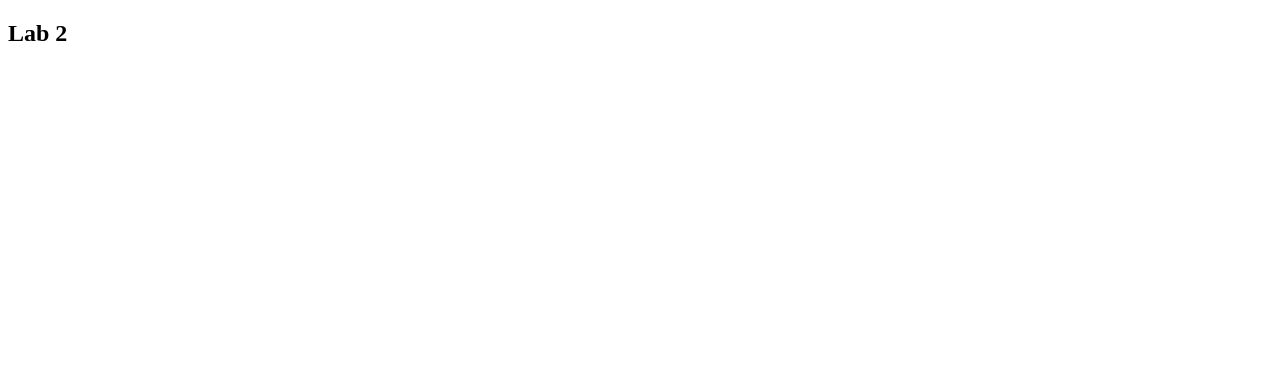
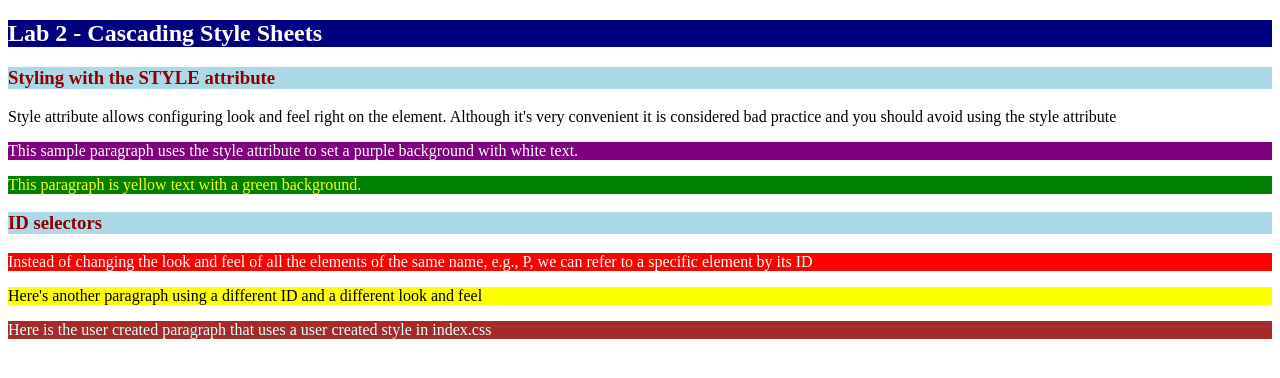
Before and after one commit to pricefy-dotcom/webdev-client, a Next.js app in the folder 2026/fall/webdev/webdev-client/: page /labs/lab2 in a window 1280 px wide. Shown: the top 378 px of the page. Built offline with nearby package versions, Linux system fonts and the light colour scheme.

Commit message:
Lab2 Addition

```diff
--- /dev/null
+++ b/2026/fall/webdev/webdev-client/app/labs/lab2/index.css
@@ -0,0 +1,27 @@
+/* p {
+  background-color: green;
+  color: white;
+} */
+
+p#wd-id-selector-1 {
+  background-color: red;
+  color: white;
+}
+p#wd-id-selector-2 {
+  background-color: yellow;
+  color: black;
+}
+p#wd-id-selector-3 {
+    background: brown;
+    color: lightcyan;
+}
+
+h2 {
+  background-color: navy;
+  color: white;
+}
+
+h3 {
+    background-color: lightblue;
+    color: darkred;
+}
--- a/2026/fall/webdev/webdev-client/app/labs/lab2/page.tsx
+++ b/2026/fall/webdev/webdev-client/app/labs/lab2/page.tsx
@@ -1,7 +1,38 @@
+import "./index.css"
+
 export default function Lab2() {
-    return (
-        <div id="wd-lab2">
-            <h2>Lab 2</h2>
-        </div>
-    );
+  return (
+    <div id="wd-lab2">
+      <h2>Lab 2 - Cascading Style Sheets</h2>
+      <h3>Styling with the STYLE attribute</h3>
+      <p>
+        Style attribute allows configuring look and feel right on the
+        element. Although it&apos;s very convenient it is considered bad
+        practice and you should avoid using the style attribute
+      </p>
+      <p id="wd-ai-style-attr" style={{ backgroundColor: "purple", color: "white" }}>
+        This sample paragraph uses the style attribute to set a purple
+        background with white text.
+      </p>
+      <p style={{ backgroundColor:"green", color:"yellow"}}>
+        This paragraph is yellow text with a green background.
+      </p>
+      <div id="wd-css-id-selectors">
+        <h3>ID selectors</h3>
+        <p id="wd-id-selector-1">
+            Instead of changing the look and feel of all the
+            elements of the same name, e.g., P, we can refer to a
+            specific element by its ID
+        </p>
+        <p id="wd-id-selector-2">
+            Here&apos;s another paragraph using a different ID and a
+            different look and feel
+        </p>
+        <p id="wd-id-selector-3">
+            Here is the user created paragraph that uses a user created
+            style in index.css
+        </p>
+      </div>
+    </div>
+  );
 }
```
